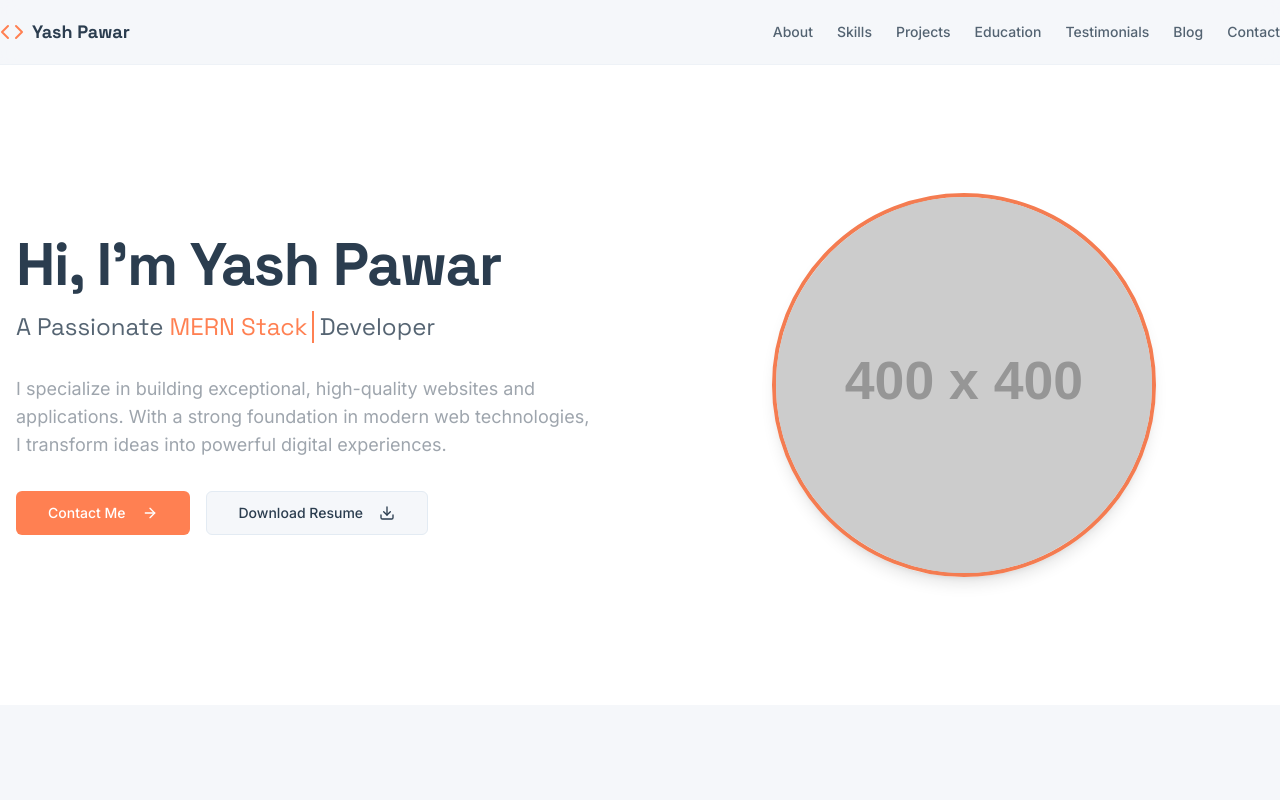
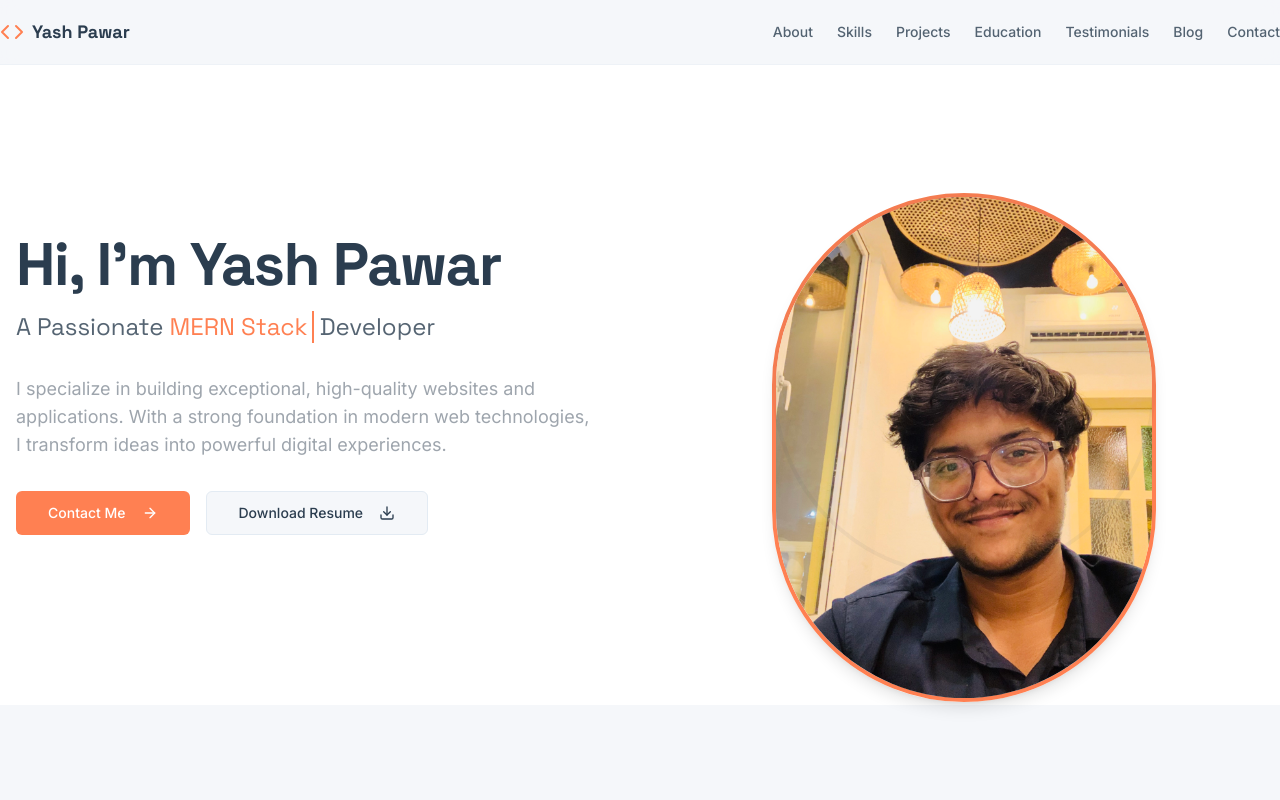
Before and after one commit to yashpawar69/Portfolio_2, a Next.js app: page / in a window 1280 px wide. Shown: the top 800 px of the page. Built offline with nearby package versions, Linux system fonts and the light colour scheme; what @genkit-ai/googleai, genkit would draw is missing.

Commit message:
update
,

Find this element:

  <HeroSection>

wit

```diff
--- a/src/components/hero-section.tsx
+++ b/src/components/hero-section.tsx
@@ -89,7 +89,7 @@ const HeroSection = () => {
           <div className="flex justify-center">
             <div className="relative w-72 h-72 md:w-80 md:h-80 lg:w-96 lg:h-96">
               <Image
-                src="https://placehold.co/400x400.png"
+                src="/images/me.jpeg"
                 alt="Yash Pawar"
                 width={400}
                 height={400}
```
Also changed, not shown: public/images/me.jpeg (added).
